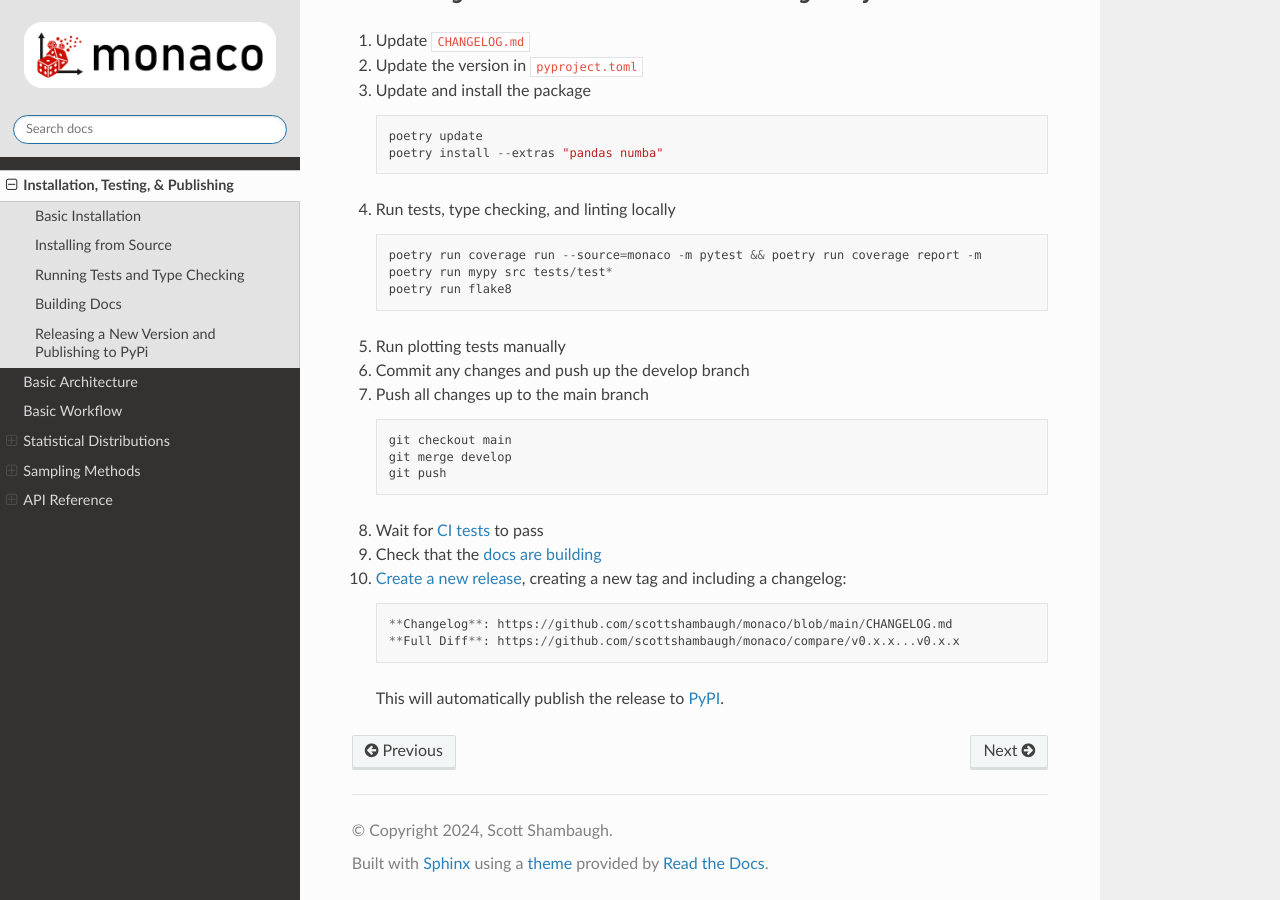
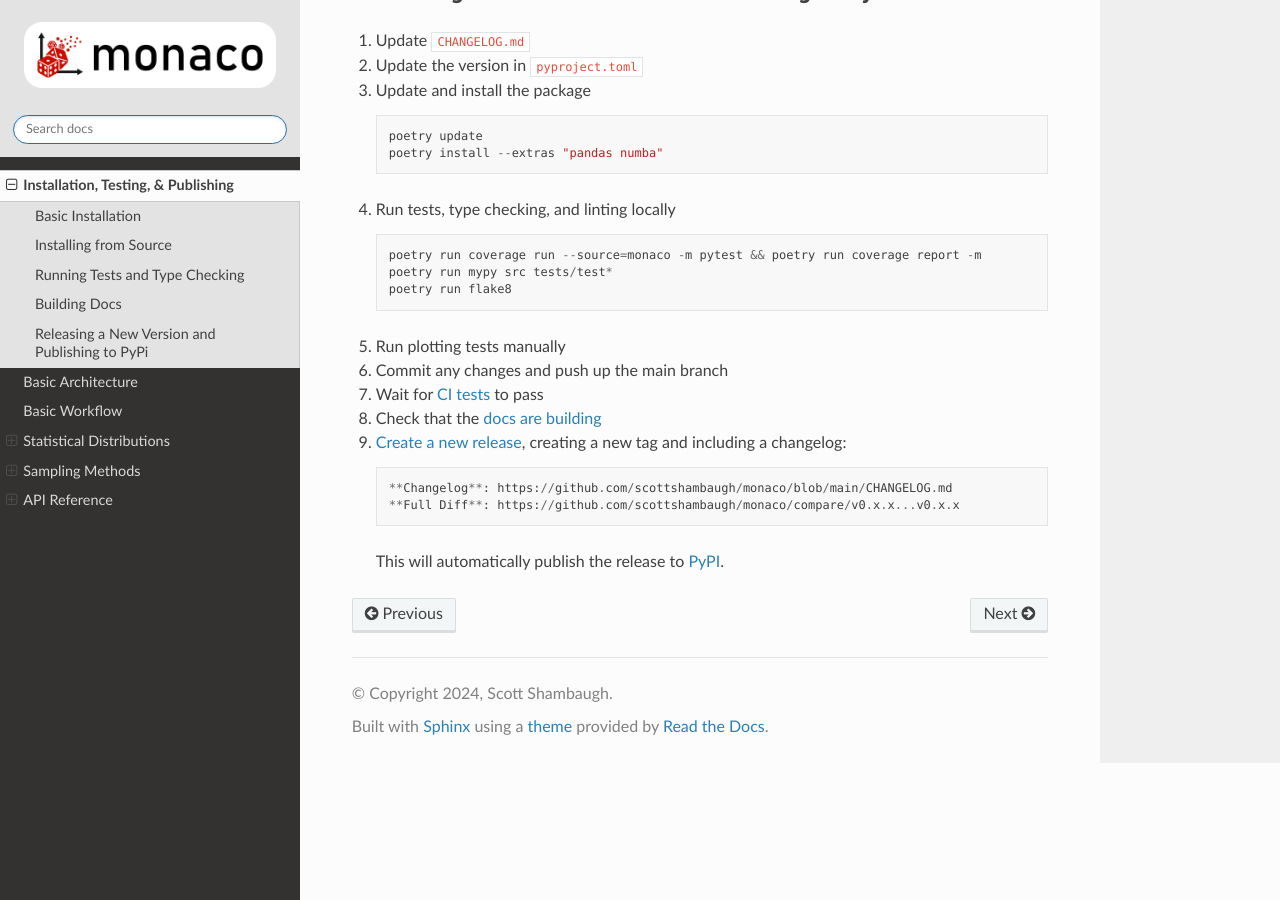
Before and after one commit to scottshambaugh/monaco, a Sphinx documentation site: the page built from docs/source/installation.md, in a window 1280 px wide and 900 px high, scrolled down 828 px. Built offline with Sphinx 7.4.7 and the Read the Docs theme 3.1.0, drawn with Linux system fonts in a browser that asks for light colours.

Commit message:
document no longer using develop branch

````diff
--- a/docs/source/installation.md
+++ b/docs/source/installation.md
@@ -47,16 +47,10 @@ poetry run make clean && poetry run make html
     poetry run flake8
     ```
 5) Run plotting tests manually
-6) Commit any changes and push up the develop branch
-7) Push all changes up to the main branch
-    ```
-    git checkout main
-    git merge develop
-    git push
-    ```
-8) Wait for [CI tests](https://github.com/scottshambaugh/monaco/actions) to pass
-9) Check that the [docs are building](https://readthedocs.org/projects/monaco/builds/)
-10) [Create a new release](https://github.com/scottshambaugh/monaco/releases), creating a new tag and including a changelog:
+6) Commit any changes and push up the main branch
+7) Wait for [CI tests](https://github.com/scottshambaugh/monaco/actions) to pass
+8) Check that the [docs are building](https://readthedocs.org/projects/monaco/builds/)
+9) [Create a new release](https://github.com/scottshambaugh/monaco/releases), creating a new tag and including a changelog:
     ```
     **Changelog**: https://github.com/scottshambaugh/monaco/blob/main/CHANGELOG.md
     **Full Diff**: https://github.com/scottshambaugh/monaco/compare/v0.x.x...v0.x.x
````
Also changed, not shown: CHANGELOG.md (+1 -0 lines).
